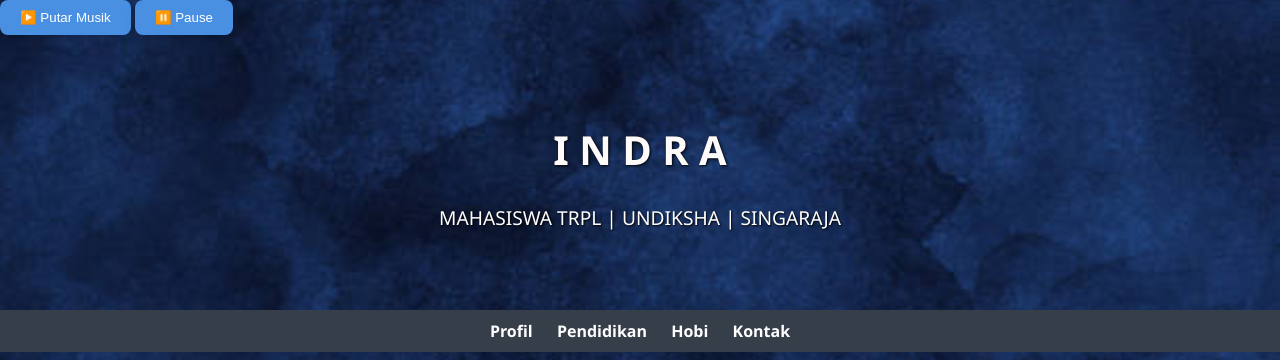
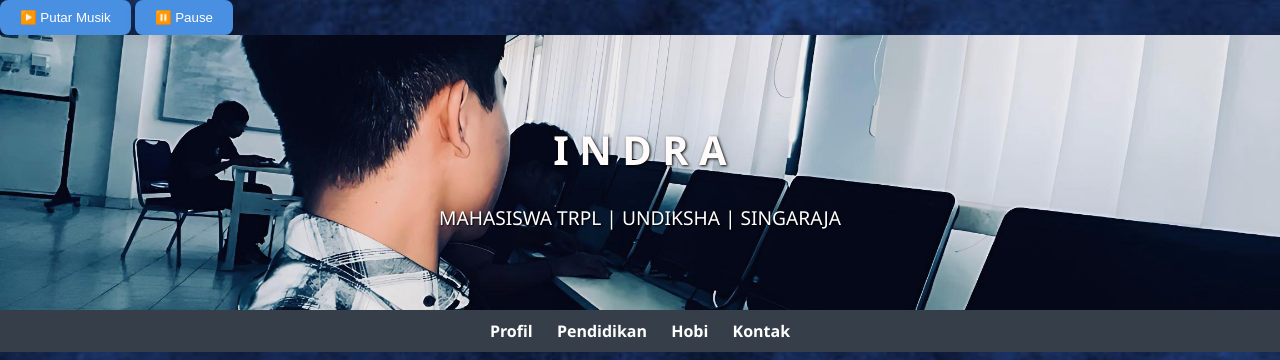
Before and after one commit to indrajaya140506/web-indrajaya-sistem-informasi, a plain HTML site: page index.html in a window 1280 px wide. Shown: the top 360 px of the page. Drawn offline with Linux system fonts and the light colour scheme.

Commit message:
Add files via upload

```diff
--- a/index.html
+++ b/index.html
@@ -13,7 +13,7 @@
       color: #333;
     }
     header {
-      background-image: url(".jpg");
+      background-image: url("indrajaya.jpg");
       background-size: cover;
       background-position: center;
       color: rgb(244, 244, 244);
```
